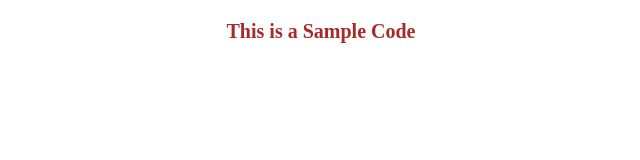
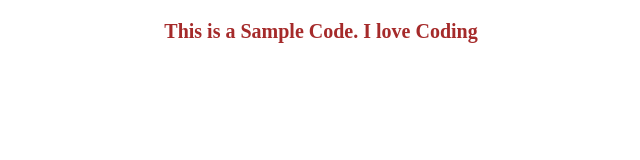
Before and after one commit to AKTKUMAR77/Netflix-Clone, a plain HTML site: page index.html in a window 1280 px wide. Shown: the whole page, without its empty margins (319-959 px from the left). Drawn offline with Linux system fonts and the light colour scheme.

Commit message:
Second Update

```diff
--- a/index.html
+++ b/index.html
@@ -8,6 +8,6 @@
 
 </head>
 <body>
-    <p class="p">This is a Sample Code</p>
+    <p class="p">This is a Sample Code. I love Coding</p>
 </body>
 </html>
```
